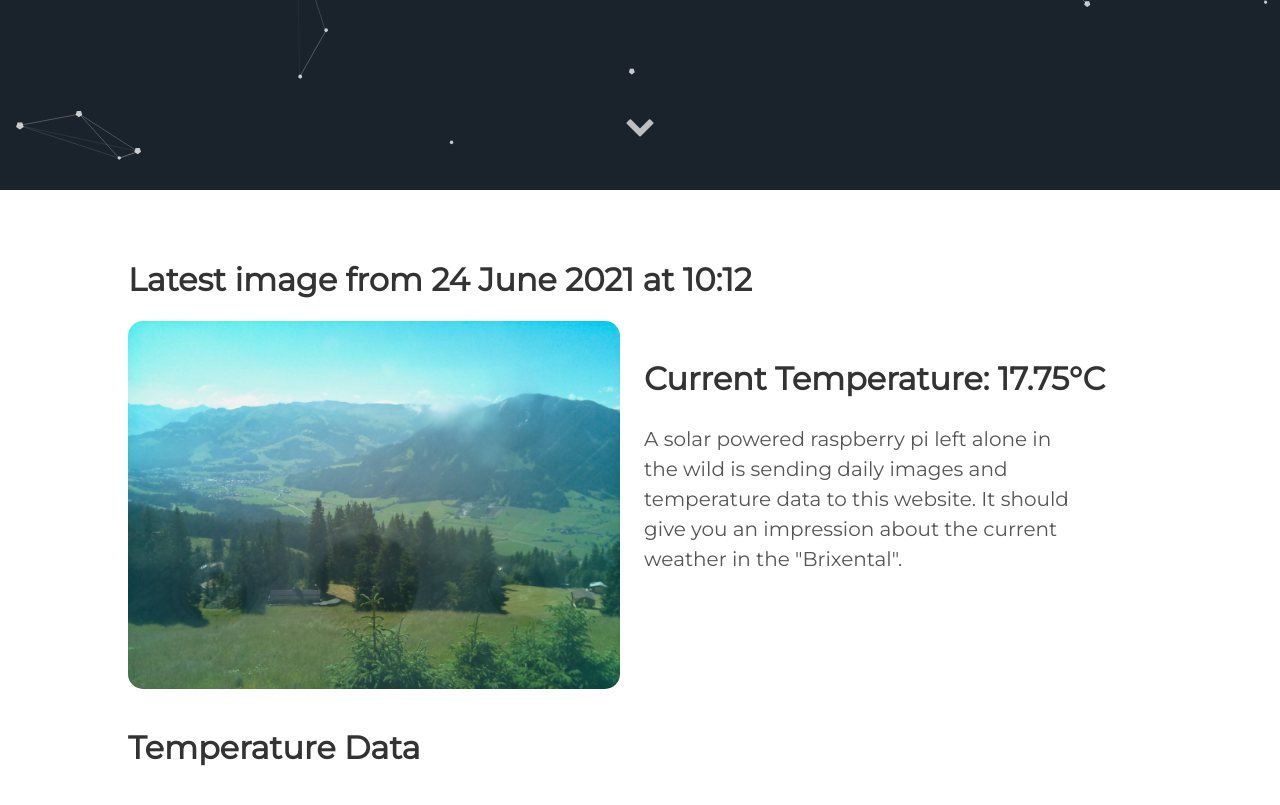
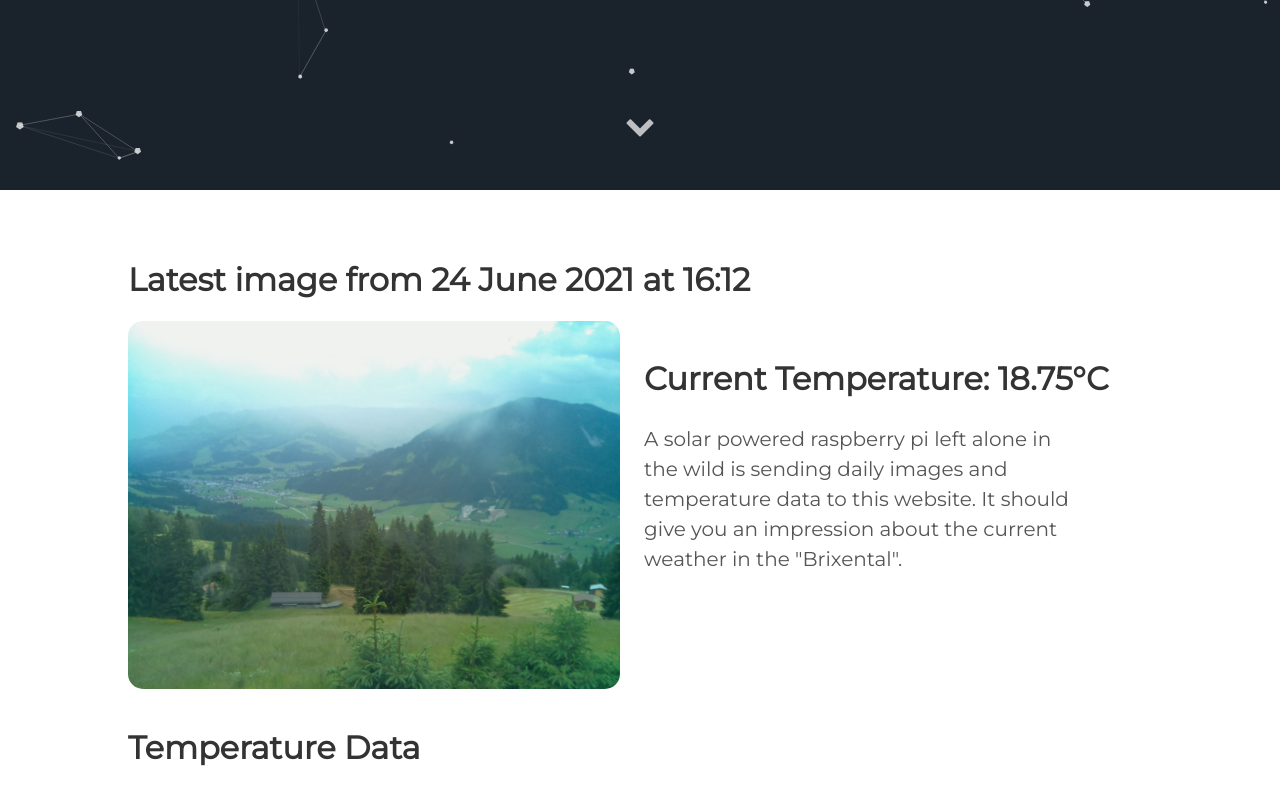
Before and after one commit to vektorious/vektorious.github.io, a Jekyll site: the page built from resources/huette.md, in a window 1280 px wide and 900 px high, scrolled down 710 px. Shown: the top 805 px of the window. Built offline with Jekyll 4.4.1, drawn with Linux system fonts in a browser that asks for light colours.

Commit message:
I'm a bot beep boop

```diff
--- a/resources/huette.md
+++ b/resources/huette.md
@@ -6,13 +6,13 @@ image: '/assets/img/'
 description: 'Live image from the Austrian alps'
 twitter_text: ' '
 ---
-## Latest image from 24 June 2021 at 10:12
+## Latest image from 24 June 2021 at 16:12
 <div class="huette">
   <div class="huette-image">
     <img src="{{ "/assets/img/huette.jpg" | prepend: site.baseurl }}">
   </div>
   <div class="huette-text">
-        <h2>Current Temperature: 17.75°C</h2>
+        <h2>Current Temperature: 18.75°C</h2>
         <p>A solar powered raspberry pi left alone in the wild is sending daily images and temperature data to this website. It should give you an impression about the current weather in the "Brixental".</p>
 
   </div>
```
Also changed, not shown: rpi-script/2021-06-24_161046.txt (renamed from rpi-script/2021-06-24_101049.txt, +5 -5 lines), rpi-script/huette.md (+2 -2 lines), assets/img/huette.jpg, assets/img/temp_plot.png, rpi-script/temp_plot.png, 1 other file.
